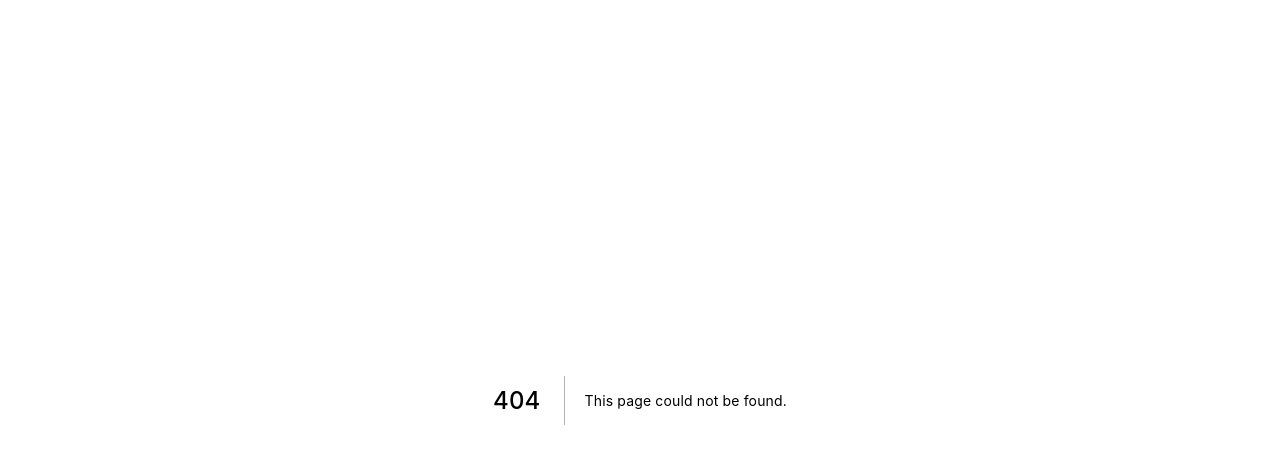
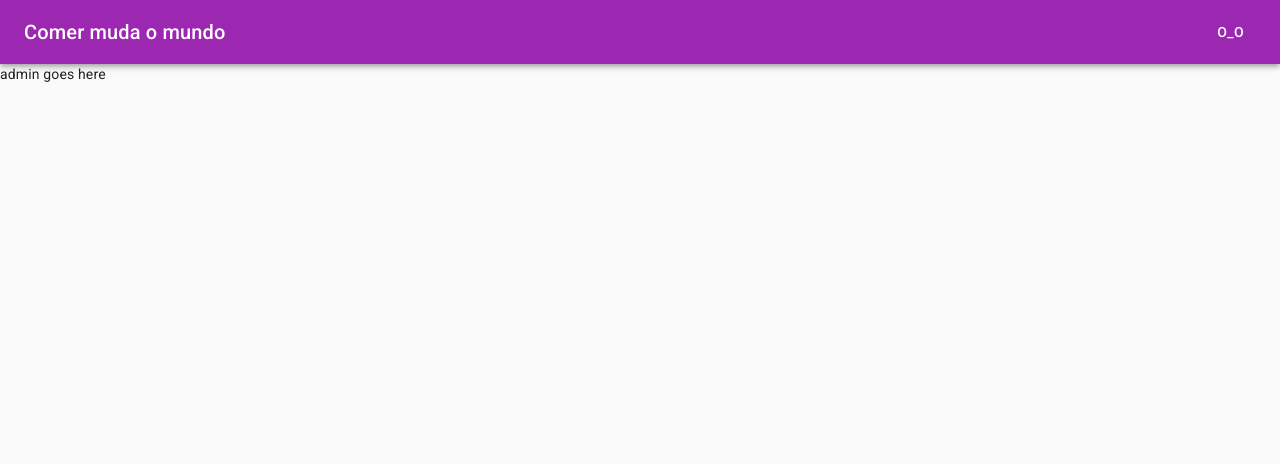
Before and after one commit to carpa-dev/comer-muda-o-mundo, a Next.js app: page /admin in a window 1280 px wide. Before the commit this address had no page. Shown: the top 464 px of the page. Built offline with nearby package versions, Linux system fonts and the light colour scheme.

Commit message:
Create admin version for navbar

```diff
--- a/components/Navbar.tsx
+++ b/components/Navbar.tsx
@@ -25,8 +25,22 @@ const useStyles = makeStyles((theme: Theme) =>
     },
   })
 );
-function Navbar() {
+
+const defaultLinks = [
+  { href: '#', label: 'Mapa' },
+  { href: '#', label: 'Quem somos' },
+  { href: '#', label: 'Iniciativas' },
+];
+
+const adminLinks = [{ href: '#', label: 'o_o' }];
+
+interface NavbarProps {
+  admin?: boolean;
+}
+
+function Navbar({ admin }: NavbarProps) {
   const classes = useStyles();
+  const links = admin ? adminLinks : defaultLinks;
 
   return (
     <AppBar position="static" className={classes.appBar}>
@@ -40,32 +54,17 @@ function Navbar() {
           Comer muda o mundo
         </Typography>
 
+        {links.map(link => (
           <Link
+            key={link.href}
             variant="button"
             color="inherit"
-          href="#"
+            href={link.href}
             className={classes.link}
           >
-          Quem Somos
+            {link.label}
           </Link>
-
-        <Link
-          variant="button"
-          color="inherit"
-          href="#"
-          className={classes.link}
-        >
-          Mapa
-        </Link>
-
-        <Link
-          variant="button"
-          color="inherit"
-          href="#"
-          className={classes.link}
-        >
-          Iniciativas
-        </Link>
+        ))}
       </Toolbar>
     </AppBar>
   );
--- /dev/null
+++ b/pages/admin/index.tsx
@@ -0,0 +1,12 @@
+import { Navbar } from '../../components';
+
+function AdminHome() {
+  return (
+    <>
+      <Navbar admin />
+      <div>admin goes here</div>
+    </>
+  );
+}
+
+export default AdminHome;
```
Lines whose indentation alone changed are shown as unchanged.
